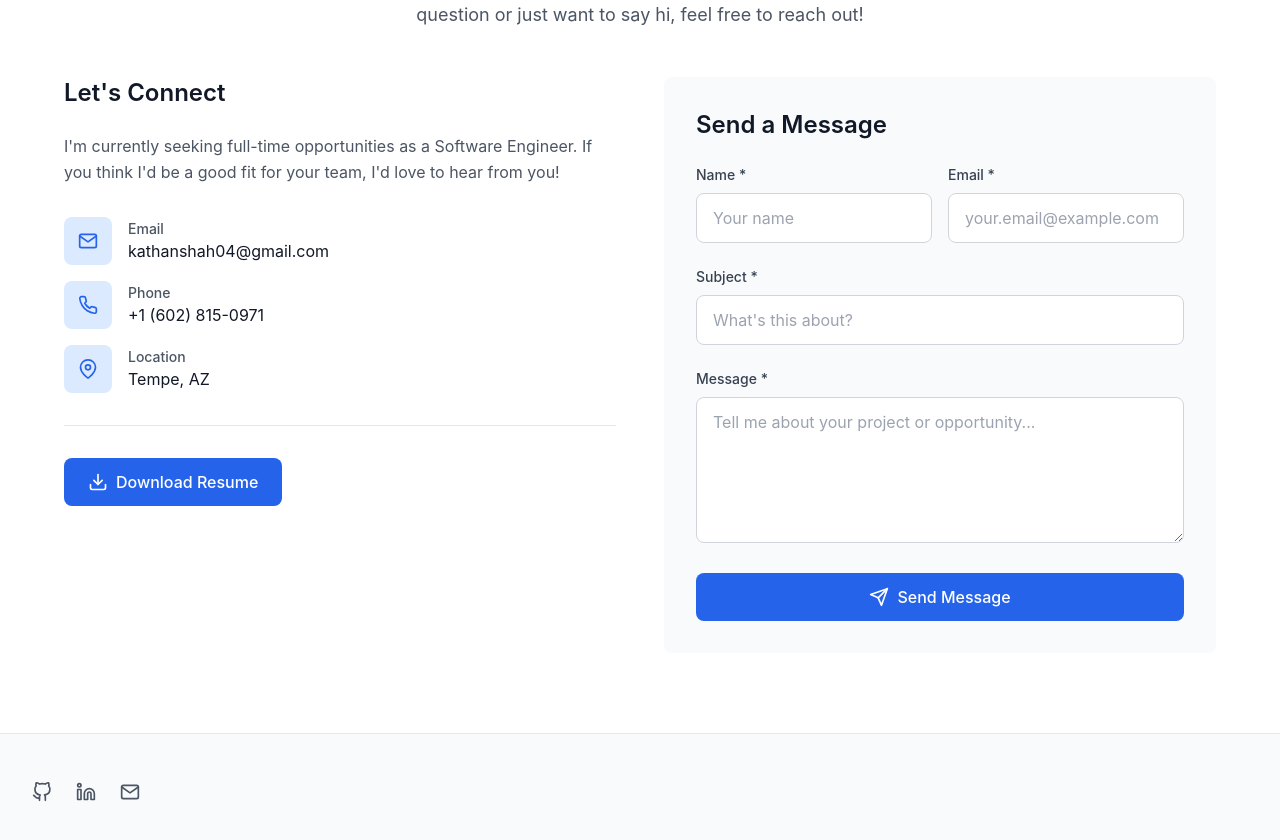
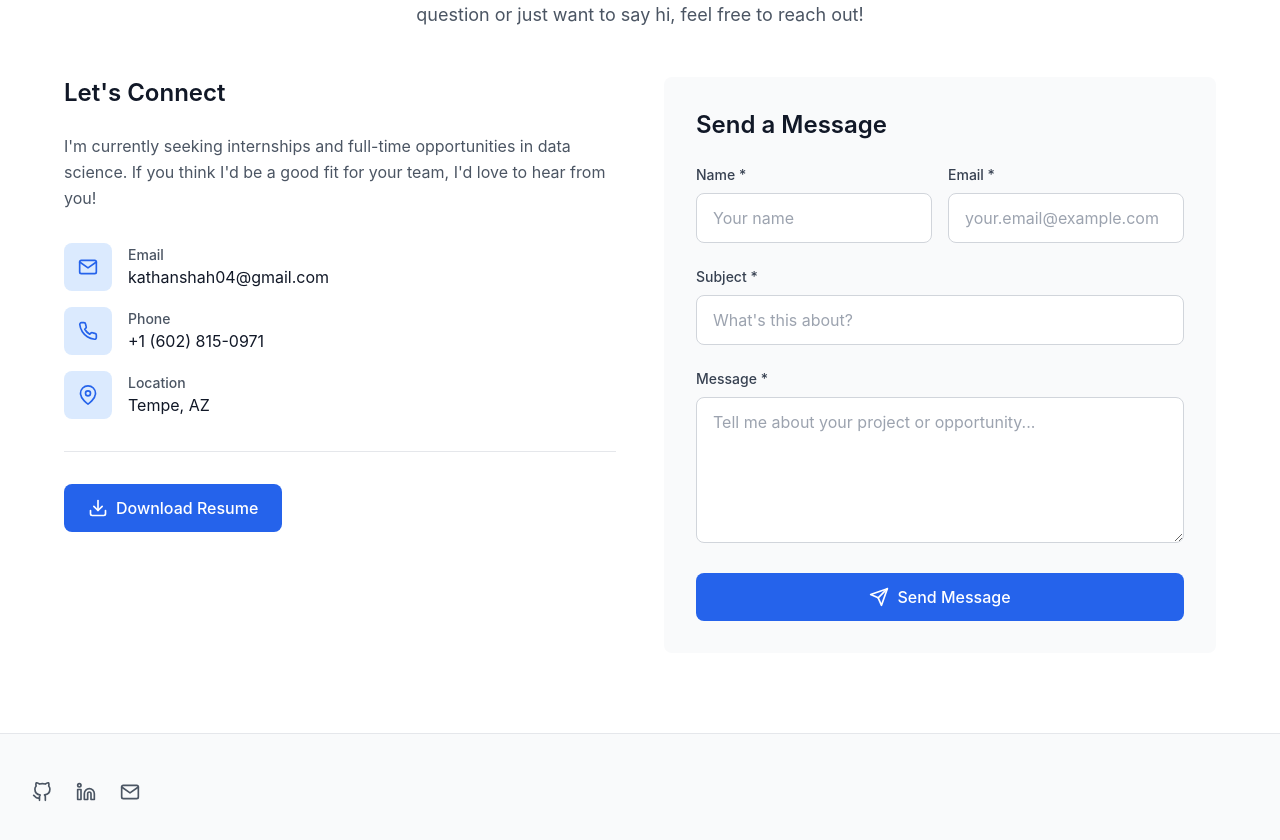
Before and after one commit to kathanparagshah/kathan.github.io, a Next.js app: page /kathan.github.io/ in a window 1280 px wide. Shown: the part 7480-8320 px from the top of the page. Built offline with nearby package versions, Linux system fonts and the light colour scheme.

Commit message:
Update contact section to reflect data science career focus

```diff
--- a/components/Contact.tsx
+++ b/components/Contact.tsx
@@ -92,7 +92,7 @@ const Contact: React.FC = () => {
                   Let's Connect
                 </h3>
                 <p className="text-gray-600 mb-8 leading-relaxed">
-                  I'm currently seeking full-time opportunities as a Software Engineer.
+                  I'm currently seeking internships and full-time opportunities in data science.
                   If you think I'd be a good fit for your team, I'd love to hear from you!
                 </p>
               </div>
```
Also changed, not shown: 404.html (+1 -1 lines), 404/index.html (+1 -1 lines), index.html (+1 -1 lines).
